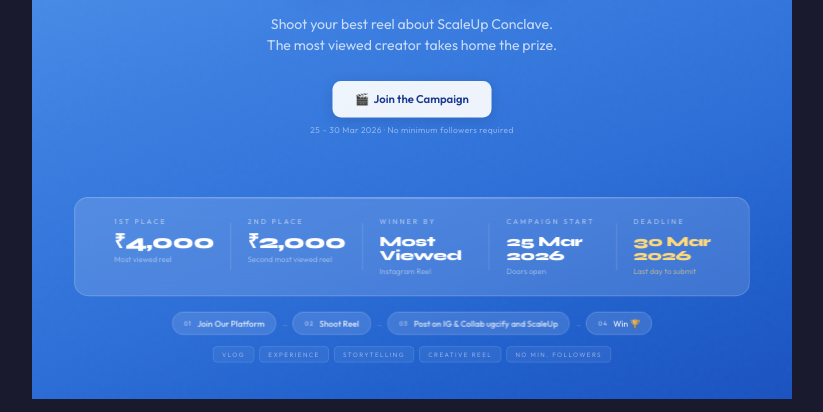
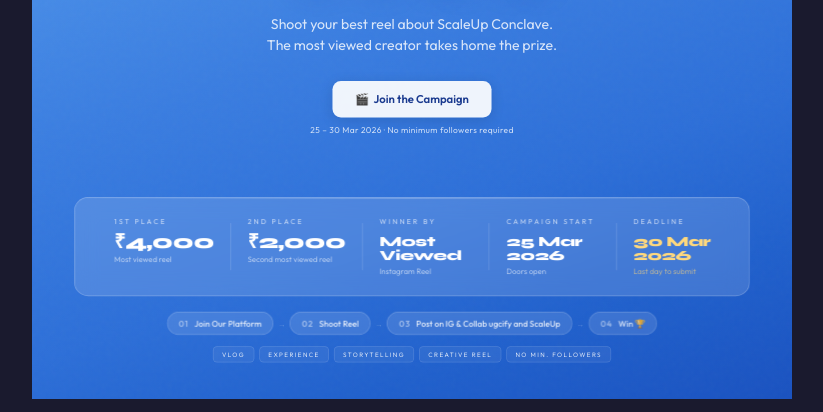
Before and after one commit to mshaheerz/ugcify, a plain HTML site: page index.html in a window 1280 px wide. Shown: the part 381-793 px from the top of the page, without its empty margins (228-1051 px from the left). Drawn offline with Linux system fonts and the light colour scheme.

Commit message:
some fixes

```diff
--- a/index.html
+++ b/index.html
@@ -313,7 +313,7 @@
         .subtext {
             font-size: 20px;
             font-weight: 400;
-            color: rgba(255, 255, 255, 0.72);
+            color: rgba(255, 255, 255, 0.80);
             line-height: 1.5;
         }
 
@@ -353,7 +353,7 @@
 
         .trial-note {
             font-size: 12px;
-            color: rgba(255, 255, 255, 0.45);
+            color: rgba(255, 255, 255, 0.75);
             margin-top: 6px;
             letter-spacing: 0.5px;
         }
@@ -401,7 +401,7 @@
         .card-label {
             font-size: 10px;
             font-weight: 500;
-            color: rgba(255, 255, 255, 0.5);
+            color: rgba(255, 255, 255, 0.6);
             letter-spacing: 3px;
             text-transform: uppercase;
             margin-bottom: 8px;
@@ -418,7 +418,7 @@
 
         .card-sub {
             font-size: 11px;
-            color: rgba(255, 255, 255, 0.45);
+            color: rgba(255, 255, 255, 0.6);
             margin-top: 4px;
         }
 
@@ -443,7 +443,7 @@
         }
 
         .step-n {
-            font-size: 9px;
+            font-size: 12px;
             font-weight: 600;
             color: rgba(255, 255, 255, 0.5);
             letter-spacing: 1px;
@@ -472,7 +472,7 @@
         .tag {
             font-size: 9px;
             font-weight: 400;
-            color: rgba(255, 255, 255, 0.45);
+            color: rgba(255, 255, 255, 0.80);
             letter-spacing: 2px;
             text-transform: uppercase;
             border: 1px solid rgba(255, 255, 255, 0.15);
@@ -533,7 +533,9 @@
                     </div>
 
                     <div class="cta-row">
+                        <a href="#" style="text-decoration: none;" target="_blank">
                         <div class="btn-secondary">🎬 &nbsp;Join the Campaign</div>
+                    </a>
                         <!-- <div class="btn-secondary">View Details</div> -->
                     </div>
                     <div class="trial-note">25 – 30 Mar 2026 · No minimum followers required</div>
```
